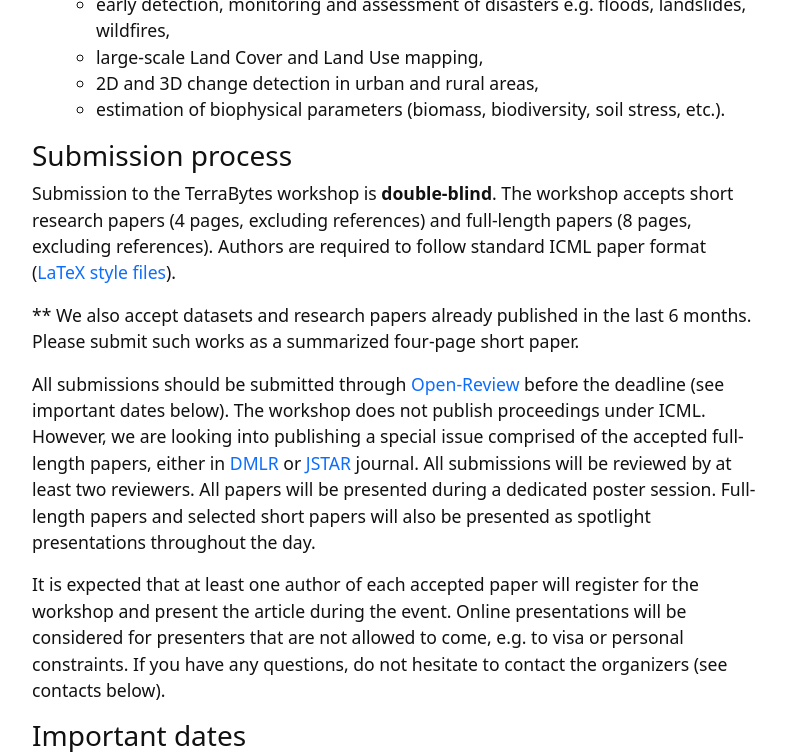
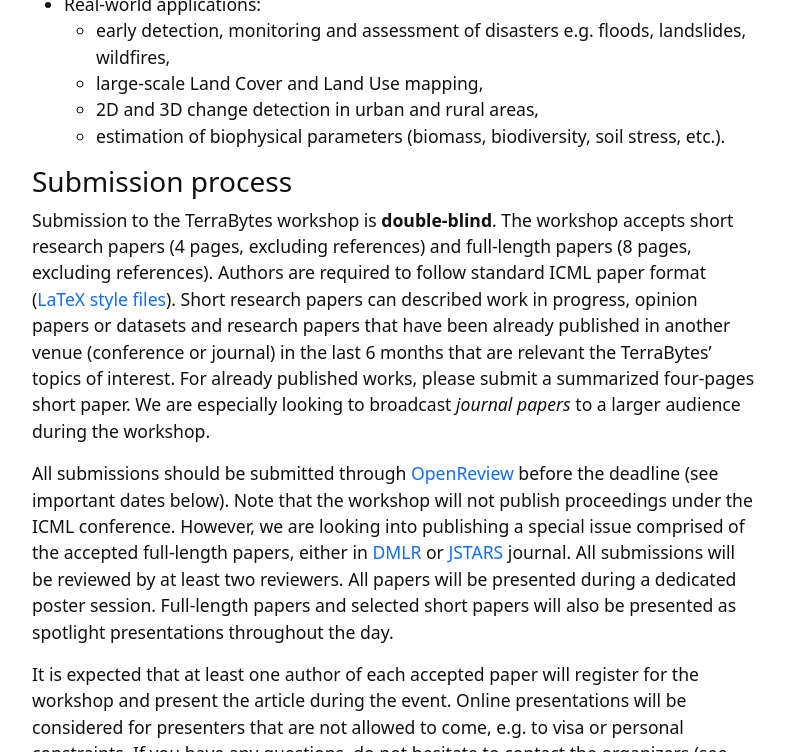
Before and after one commit to TerraBytes-Workshop/terrabytes-workshop.github.io, a Jekyll site: the page built from index.md, in a window 1280 px wide and 900 px high, scrolled down 1602 px, cut to the strip 0-752 px from the top of the window. Shown: the whole strip, without its empty margins (245-1031 px from the left). Built offline with Jekyll 4.4.1, drawn with Linux system fonts in a browser that asks for light colours; our own code applies the rules of GitHub Pages for plain Markdown files; some of the changed text lies outside the part shown.

Commit message:
Add OpenReview link + detail submission policy

```diff
--- a/index.md
+++ b/index.md
@@ -62,12 +62,10 @@ We invite submissions on the following topics:
 
 <h3 id="submissions">Submission process</h3>
 
-Submission to the TerraBytes workshop is **double-blind**. The workshop accepts short research papers (4 pages, excluding references) and full-length papers (8 pages, excluding references). Authors are required to follow standard ICML paper format ([LaTeX style files](https://media.icml.cc/Conferences/ICML2025/Styles/icml2025.zip)).
+Submission to the TerraBytes workshop is **double-blind**. The workshop accepts short research papers (4 pages, excluding references) and full-length papers (8 pages, excluding references). Authors are required to follow standard ICML paper format ([LaTeX style files](https://media.icml.cc/Conferences/ICML2025/Styles/icml2025.zip)). Short research papers can described work in progress, opinion papers or  datasets and research papers that have been already published in another venue (conference or journal) in the last 6 months that are relevant the TerraBytes' topics of interest. For already published works, please submit a summarized four-pages short paper. We are especially looking to broadcast *journal papers* to a larger audience during the workshop.
 
-** We also accept datasets and research papers already published in the last 6 months. Please submit such works as a summarized four-page short paper.
-
-All submissions should be submitted through [Open-Review](https://openreview.net/group?id=ICML.cc/2025/Conference#tab-recent-activity) before the deadline (see important dates below).
-The workshop does not publish proceedings under ICML. However, we are looking into publishing a special issue comprised of the accepted full-length papers, either in [DMLR](https://data.mlr.press/) or [JSTAR](https://ieeexplore-ieee-org.focus.lib.kth.se/xpl/RecentIssue.jsp?punumber=4609443) journal.
+All submissions should be submitted through [OpenReview](https://openreview.net/group?id=ICML.cc/2025/Workshop/TerraBytes) before the deadline (see important dates below).
+Note that the workshop will not publish proceedings under the ICML conference. However, we are looking into publishing a special issue comprised of the accepted full-length papers, either in [DMLR](https://data.mlr.press/) or [JSTARS](https://ieeexplore-ieee-org.focus.lib.kth.se/xpl/RecentIssue.jsp?punumber=4609443) journal.
 All submissions will be reviewed by at least two reviewers. All papers will be presented during a dedicated poster session. Full-length papers and selected short papers will also be presented as spotlight presentations throughout the day.
 
 It is expected that at least one author of each accepted paper will register for the workshop and present the article during the event. Online presentations will be considered for presenters that are not allowed to come, e.g. to visa or personal constraints. If you have any questions, do not hesitate to contact the organizers (see contacts below).
```
Also changed, not shown: other parts of index.md (+1 -1 lines).
